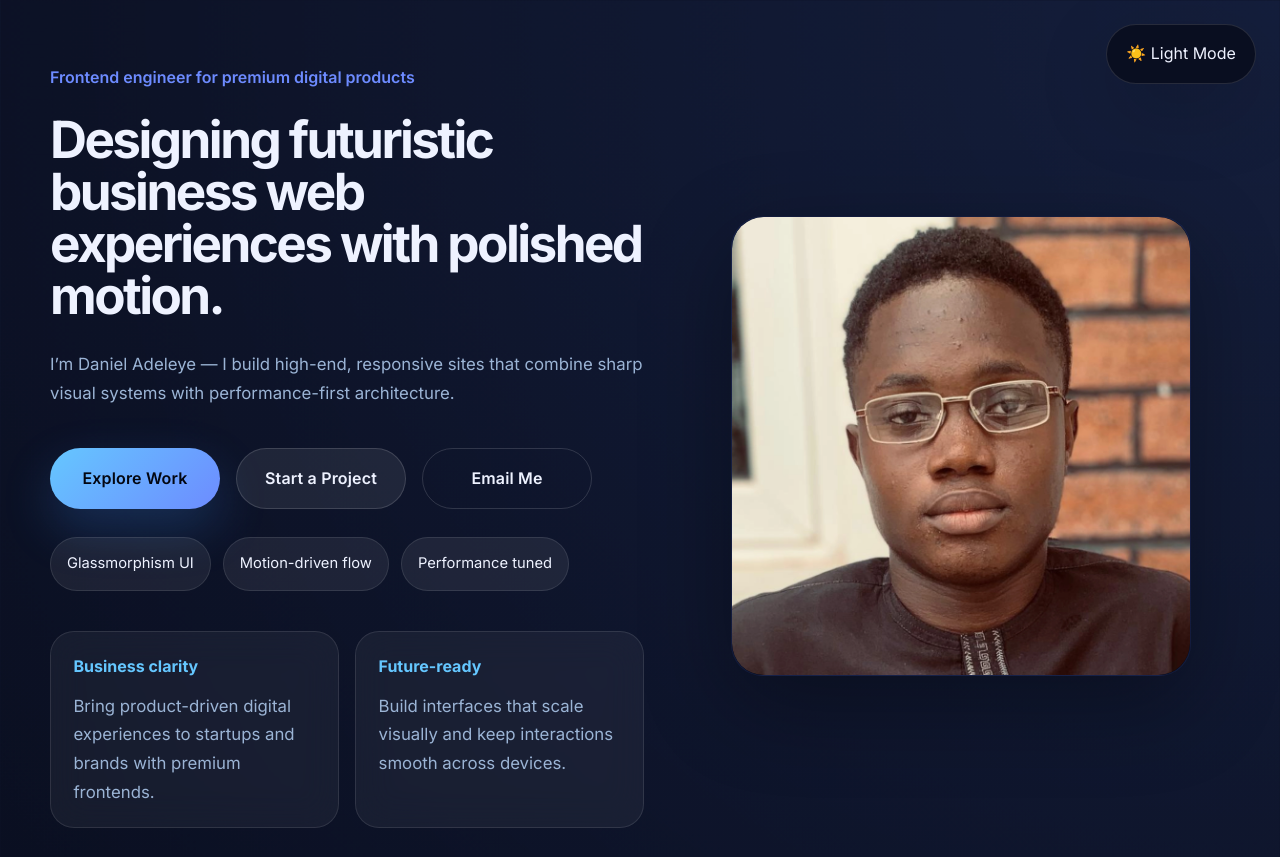
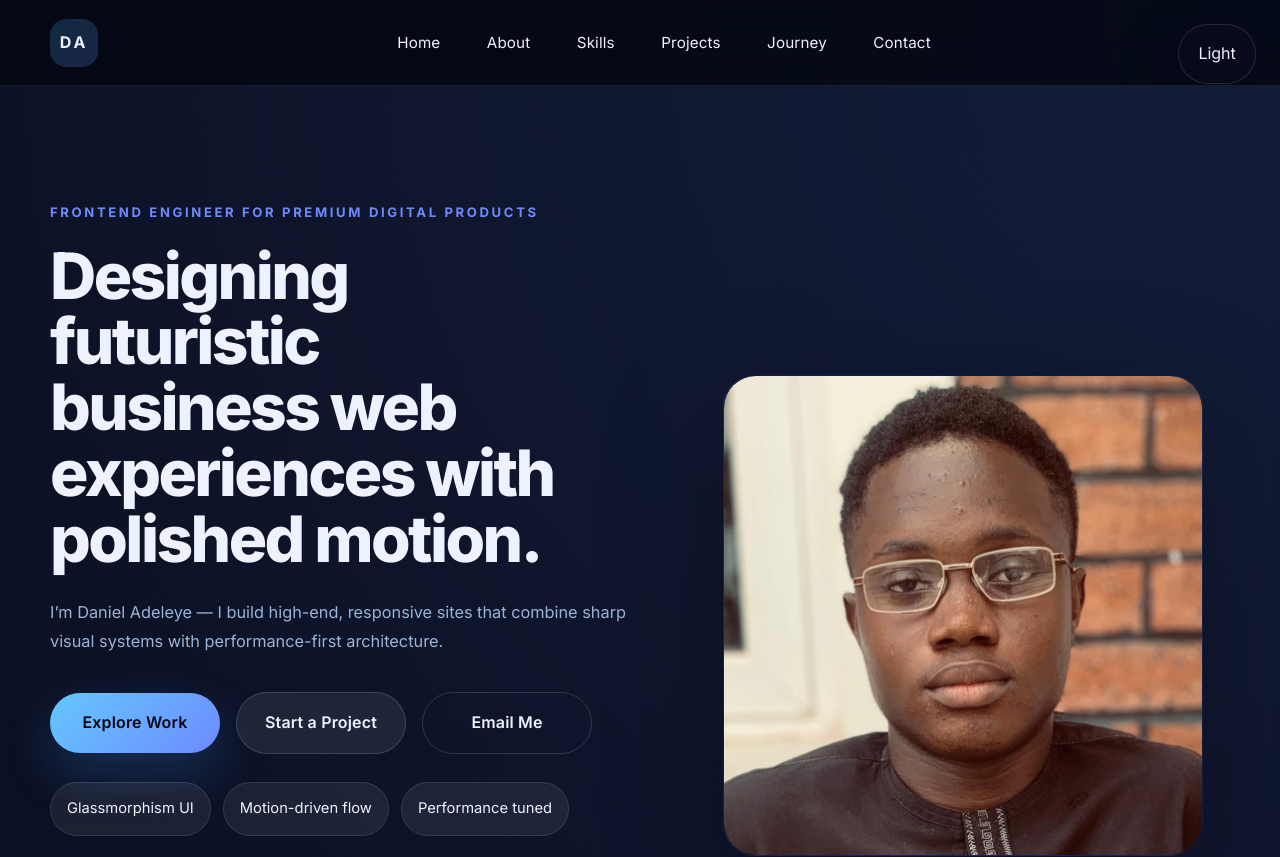
Before and after one commit to Tireni4560/portfolio, a React (Vite) app: page / in a window 1280 px wide. Shown: the top 857 px of the page. Built offline with nearby package versions, Linux system fonts and the light colour scheme.

Commit message:
Massive UI overhaul, futuristic branding, fix Vercel build

```diff
--- a/src/App.jsx
+++ b/src/App.jsx
@@ -12,8 +12,18 @@ const Vision = lazy(() => import('./components/Vision.jsx'));
 const Testimonials = lazy(() => import('./components/Testimonials.jsx'));
 const Contact = lazy(() => import('./components/Contact.jsx'));
 
+const navItems = [
+  { href: '#home', label: 'Home' },
+  { href: '#about', label: 'About' },
+  { href: '#skills', label: 'Skills' },
+  { href: '#projects', label: 'Projects' },
+  { href: '#journey', label: 'Journey' },
+  { href: '#contact', label: 'Contact' },
+];
+
 function App() {
   const [isDark, setIsDark] = useState(true);
+  const [menuOpen, setMenuOpen] = useState(false);
   const [loaded, setLoaded] = useState(false);
 
   useEffect(() => {
@@ -30,17 +40,62 @@ function App() {
   }, [isDark]);
 
   useEffect(() => {
+    const elements = document.querySelectorAll('[data-reveal]');
+    const observer = new IntersectionObserver(
+      (entries) => {
+        entries.forEach((entry) => {
+          if (entry.isIntersecting) {
+            entry.target.classList.add('reveal-visible');
+            observer.unobserve(entry.target);
+          }
+        });
+      },
+      { threshold: 0.2 }
+    );
+
+    elements.forEach((element) => observer.observe(element));
     setLoaded(true);
+    return () => observer.disconnect();
   }, []);
 
   const toggleTheme = () => setIsDark((current) => !current);
+  const toggleMenu = () => setMenuOpen((current) => !current);
+  const closeMenu = () => setMenuOpen(false);
 
   return (
     <div className={`app-shell ${loaded ? 'page-loaded' : ''}`}>
-      <button className="theme-toggle" onClick={toggleTheme} aria-label="Toggle light and dark mode">
-        {isDark ? '☀️ Light Mode' : '🌑 Dark Mode'}
-      </button>
+      <header className="site-header" data-reveal>
+        <div className="container header-inner">
+          <a href="#home" className="brand-link" onClick={closeMenu}>
+            DA
+          </a>
+          <nav className={`site-nav ${menuOpen ? 'open' : ''}`} aria-label="Primary navigation">
+            {navItems.map((item) => (
+              <a key={item.href} href={item.href} onClick={closeMenu}>
+                {item.label}
+              </a>
+            ))}
+          </nav>
+          <div className="header-actions">
+            <button className="theme-toggle" onClick={toggleTheme} aria-label="Toggle theme">
+              {isDark ? 'Light' : 'Dark'}
+            </button>
+            <button
+              className={`nav-toggle ${menuOpen ? 'open' : ''}`}
+              onClick={toggleMenu}
+              aria-label="Toggle navigation menu"
+              aria-expanded={menuOpen}
+            >
+              <span />
+              <span />
+              <span />
+            </button>
+          </div>
+        </div>
+      </header>
+
       <Hero />
+
       <main>
         <Suspense fallback={<div className="skeleton-loader">Loading premium content…</div>}>
           <About />
--- a/src/styles/global.css
+++ b/src/styles/global.css
@@ -1,16 +1,22 @@
 :root {
-  color-scheme: dark;
-  font-family: 'Inter', system-ui, -apple-system, BlinkMacSystemFont, 'Segoe UI', sans-serif;
+  --font-base: 'Inter', system-ui, -apple-system, BlinkMacSystemFont, 'Segoe UI', sans-serif;
   --bg: #03060f;
-  --surface: rgba(10, 16, 36, 0.88);
-  --surface-strong: rgba(6, 11, 25, 0.96);
-  --panel: rgba(15, 23, 42, 0.82);
+  --surface: rgba(10, 16, 36, 0.92);
+  --surface-soft: rgba(15, 23, 42, 0.68);
+  --surface-strong: rgba(5, 10, 24, 0.98);
+  --panel: rgba(15, 23, 42, 0.86);
   --text: #eef2ff;
   --muted: #9bb4d5;
   --accent: #65c7ff;
   --accent-2: #6d8bff;
-  --border: rgba(255, 255, 255, 0.1);
+  --accent-soft: rgba(101, 199, 255, 0.18);
+  --border: rgba(255, 255, 255, 0.12);
+  --radius: 1.75rem;
+  --radius-soft: 1.25rem;
   --shadow: 0 28px 90px rgba(0, 0, 0, 0.32);
+  color-scheme: dark;
+  font-family: var(--font-base);
+  font-size: 16px;
 }
 
 * {
@@ -55,13 +61,116 @@ button {
   margin: 0 auto;
 }
 
+.site-header {
+  position: sticky;
+  top: 0;
+  z-index: 40;
+  background: rgba(3, 6, 15, 0.76);
+  backdrop-filter: blur(20px);
+  border-bottom: 1px solid rgba(255, 255, 255, 0.08);
+}
+
+.header-inner {
+  display: flex;
+  align-items: center;
+  justify-content: space-between;
+  gap: 1.5rem;
+  padding: 1rem 0;
+}
+
+.brand-link {
+  display: inline-flex;
+  align-items: center;
+  justify-content: center;
+  width: 3rem;
+  height: 3rem;
+  border-radius: 1rem;
+  background: linear-gradient(135deg, rgba(65, 199, 255, 0.18), rgba(101, 140, 255, 0.22));
+  color: var(--text);
+  font-weight: 700;
+  letter-spacing: 0.18em;
+  text-transform: uppercase;
+}
+
+.site-nav {
+  display: flex;
+  flex-wrap: wrap;
+  gap: 0.9rem;
+  align-items: center;
+  justify-content: center;
+}
+
+.site-nav a {
+  color: var(--text);
+  padding: 0.85rem 1rem;
+  border-radius: 999px;
+  transition: background 0.25s ease, color 0.25s ease;
+  font-size: 0.95rem;
+  letter-spacing: 0.01em;
+}
+
+.site-nav a:hover {
+  background: rgba(255, 255, 255, 0.08);
+}
+
+.header-actions {
+  display: flex;
+  align-items: center;
+  gap: 0.9rem;
+}
+
+.nav-toggle {
+  display: none;
+  border: none;
+  background: none;
+  width: 3rem;
+  height: 3rem;
+  padding: 0;
+  position: relative;
+  cursor: pointer;
+}
+
+.nav-toggle span {
+  display: block;
+  width: 100%;
+  height: 2px;
+  background: var(--text);
+  transition: transform 0.25s ease, opacity 0.25s ease;
+  position: absolute;
+  left: 0;
+}
+
+.nav-toggle span:nth-child(1) {
+  top: 0.85rem;
+}
+
+.nav-toggle span:nth-child(2) {
+  top: 1.45rem;
+}
+
+.nav-toggle span:nth-child(3) {
+  top: 2.05rem;
+}
+
+.nav-toggle.open span:nth-child(1) {
+  transform: translateY(0.62rem) rotate(45deg);
+}
+
+.nav-toggle.open span:nth-child(2) {
+  opacity: 0;
+}
+
+.nav-toggle.open span:nth-child(3) {
+  transform: translateY(-0.62rem) rotate(-45deg);
+}
+
 .section {
-  padding: 5rem 0;
+  padding: 6rem 0;
 }
 
 .section-header {
-  max-width: 680px;
-  margin-bottom: 2rem;
+  max-width: 700px;
+  margin-bottom: 2.25rem;
 }
 
 .section-label {
@@ -86,48 +195,56 @@ button {
 }
 
 .hero-section {
-  padding-top: 4rem;
-  padding-bottom: 6rem;
+  padding-top: 7rem;
+  padding-bottom: 8rem;
+  position: relative;
 }
 
 .hero-grid {
   display: grid;
   grid-template-columns: 1.05fr 0.95fr;
-  gap: 3rem;
+  gap: 3.5rem;
   align-items: center;
 }
 
 .hero-copy {
-  max-width: 640px;
+  max-width: 660px;
 }
 
 .hero-copy .eyebrow {
   display: inline-flex;
   align-items: center;
   gap: 0.75rem;
-  margin-bottom: 1.35rem;
+  margin-bottom: 1.2rem;
   color: var(--accent-2);
-  font-weight: 600;
+  font-weight: 700;
+  letter-spacing: 0.2em;
+  text-transform: uppercase;
+  font-size: 0.82rem;
 }
 
 .hero-copy h1 {
-  font-size: clamp(2.75rem, 4vw, 4.25rem);
+  font-size: clamp(3.4rem, 5vw, 5.2rem);
   margin: 0;
-  letter-spacing: -0.05em;
-  line-height: 1.02;
+  letter-spacing: -0.04em;
+  line-height: 1.03;
+  font-weight: 800;
+  max-width: 12ch;
 }
 
 .hero-copy p {
-  margin: 1.8rem 0 2.5rem;
-  max-width: 42rem;
+  margin: 1.6rem 0 2.25rem;
+  max-width: 44rem;
   color: var(--muted);
-  font-size: 1.05rem;
+  font-size: 1.02rem;
+  line-height: 1.8;
 }
 
 .hero-actions {
   display: flex;
   flex-wrap: wrap;
   gap: 1rem;
+  align-items: center;
 }
 
 .hero-actions .button {
@@ -138,25 +255,29 @@ button {
   display: grid;
   grid-template-columns: repeat(2, minmax(0, 1fr));
   gap: 1rem;
-  margin-top: 2.5rem;
+  margin-top: 2rem;
 }
 
 .hero-details div {
   background: rgba(255, 255, 255, 0.05);
-  border: 1px solid var(--border);
-  padding: 1.3rem 1.4rem;
-  border-radius: 1.5rem;
-  backdrop-filter: blur(18px);
+  border: 1px solid rgba(255, 255, 255, 0.08);
+  padding: 1.35rem 1.5rem;
+  border-radius: var(--radius-soft);
+  min-height: 8rem;
 }
 
 .hero-details span {
   color: var(--accent);
   font-weight: 700;
+  display: block;
+  margin-bottom: 0.65rem;
 }
 
 .hero-details p {
-  margin: 0.75rem 0 0;
+  margin: 0;
   color: var(--muted);
+  line-height: 1.75;
+  font-size: 0.98rem;
 }
 
 .hero-visual {
@@ -166,27 +287,27 @@ button {
 
 .hero-card {
   position: relative;
-  width: min(100%, 460px);
-  border-radius: 2rem;
+  width: min(100%, 480px);
+  border-radius: calc(var(--radius) + 0.25rem);
   overflow: hidden;
-  box-shadow: var(--shadow);
-  border: 1px solid rgba(103, 118, 255, 0.14);
-  background: linear-gradient(180deg, rgba(11, 19, 41, 0.95), rgba(6, 12, 28, 0.98));
+  box-shadow: 0 32px 120px rgba(0, 0, 0, 0.28);
+  border: 1px solid rgba(103, 118, 255, 0.16);
+  background: linear-gradient(180deg, rgba(13, 22, 46, 0.98), rgba(6, 10, 24, 1));
 }
 
 .hero-card::before {
   content: '';
   position: absolute;
   inset: 0;
-  background: radial-gradient(circle at 20% 20%, rgba(103, 118, 255, 0.24), transparent 25%),
-    radial-gradient(circle at 80% 80%, rgba(107, 215, 255, 0.16), transparent 22%);
+  background: radial-gradient(circle at 18% 18%, rgba(95, 140, 255, 0.18), transparent 24%),
+    radial-gradient(circle at 85% 82%, rgba(107, 215, 255, 0.12), transparent 22%);
   pointer-events: none;
 }
 
 .hero-image-frame {
   position: relative;
   overflow: hidden;
-  border-radius: 2rem;
+  border-radius: calc(var(--radius) + 0.25rem);
 }
 
 .hero-image-frame img {
@@ -195,11 +316,11 @@ button {
   object-fit: cover;
   display: block;
   transform: scale(1);
-  transition: transform 0.85s ease;
+  transition: transform 0.9s ease;
 }
 
 .hero-card:hover img {
-  transform: scale(1.04);
+  transform: scale(1.05);
 }
 
 .hero-gradient {
```
